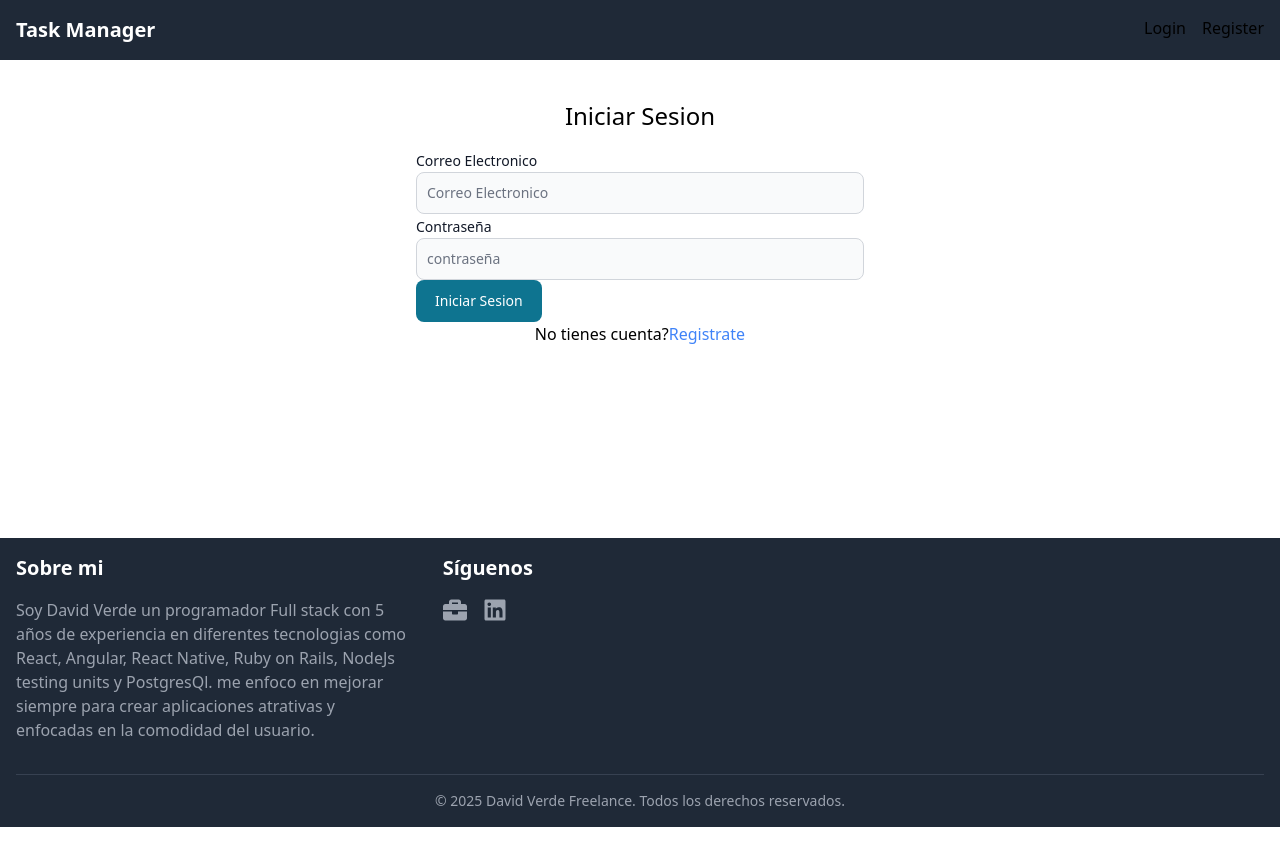
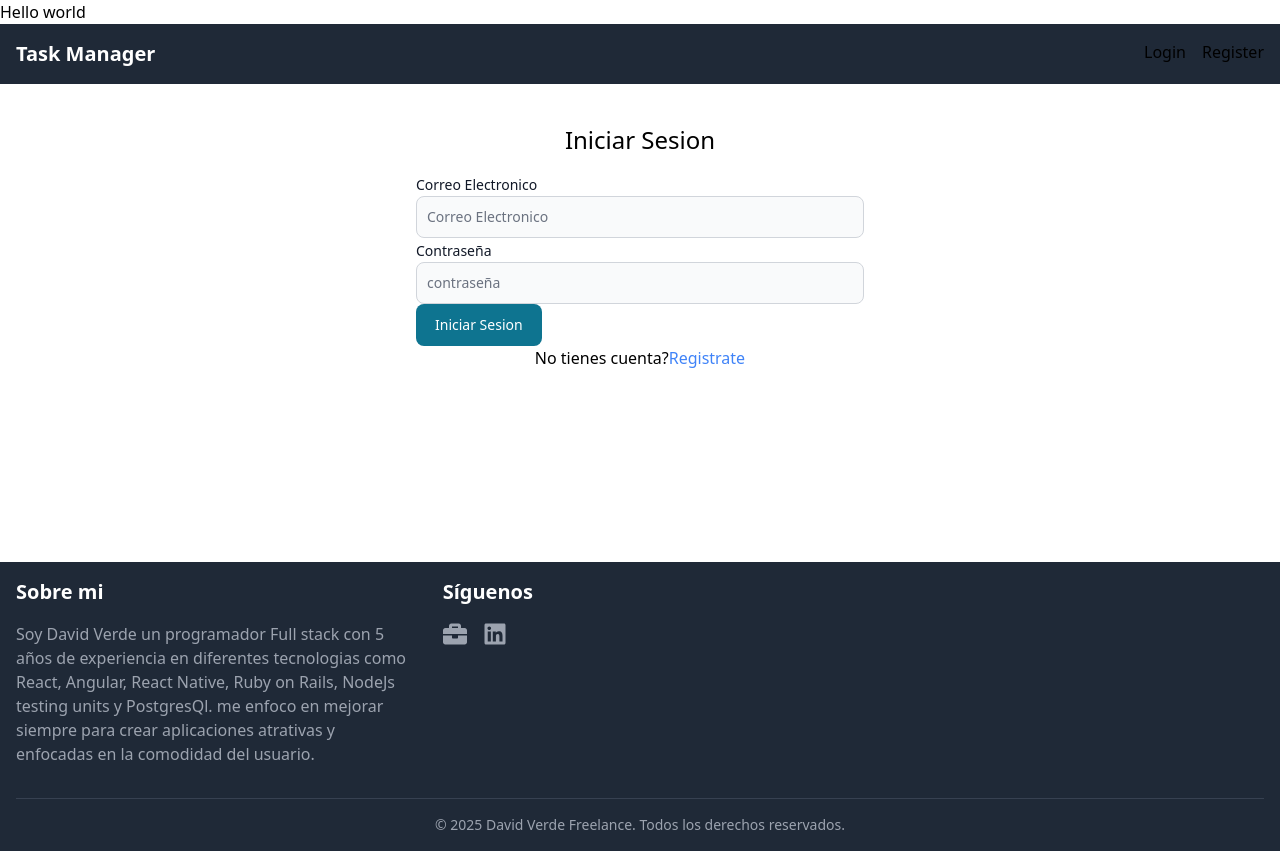
Before and after one commit to David-Verde/Todo-list-React-, a React (Vite) app: page /login in a window 1280 px wide. Before the commit the page ends 827 px from the top, so only its background shows below. Built offline with nearby package versions, Linux system fonts and the light colour scheme.

Commit message:
fix netlify

```diff
--- a/src/App.jsx
+++ b/src/App.jsx
@@ -3,13 +3,15 @@ import { Toaster } from "react-hot-toast";
 import Navbar from "./components/common/Navbar";
 import Login from "./components/pages/Login";
 import Register from "./components/pages/Register";
-import Dashboard from "./components/pages/Dashboard";
+/* import Dashboard from "./components/pages/Dashboard"; */
 import PrivateRoute from "./components/common/PrivateRoute";
 import Footer from "./components/pages/Footer";
 
 function App() {
   return (
+
     <BrowserRouter>
+    Hello world
       <Navbar />
       <Toaster position="top-right" />
 
@@ -22,7 +24,7 @@ function App() {
           path="/dashboard"
           element={
             <PrivateRoute>
-              <Dashboard />
+   {/*            <Dashboard /> */}
             </PrivateRoute>
           }
         />
```
